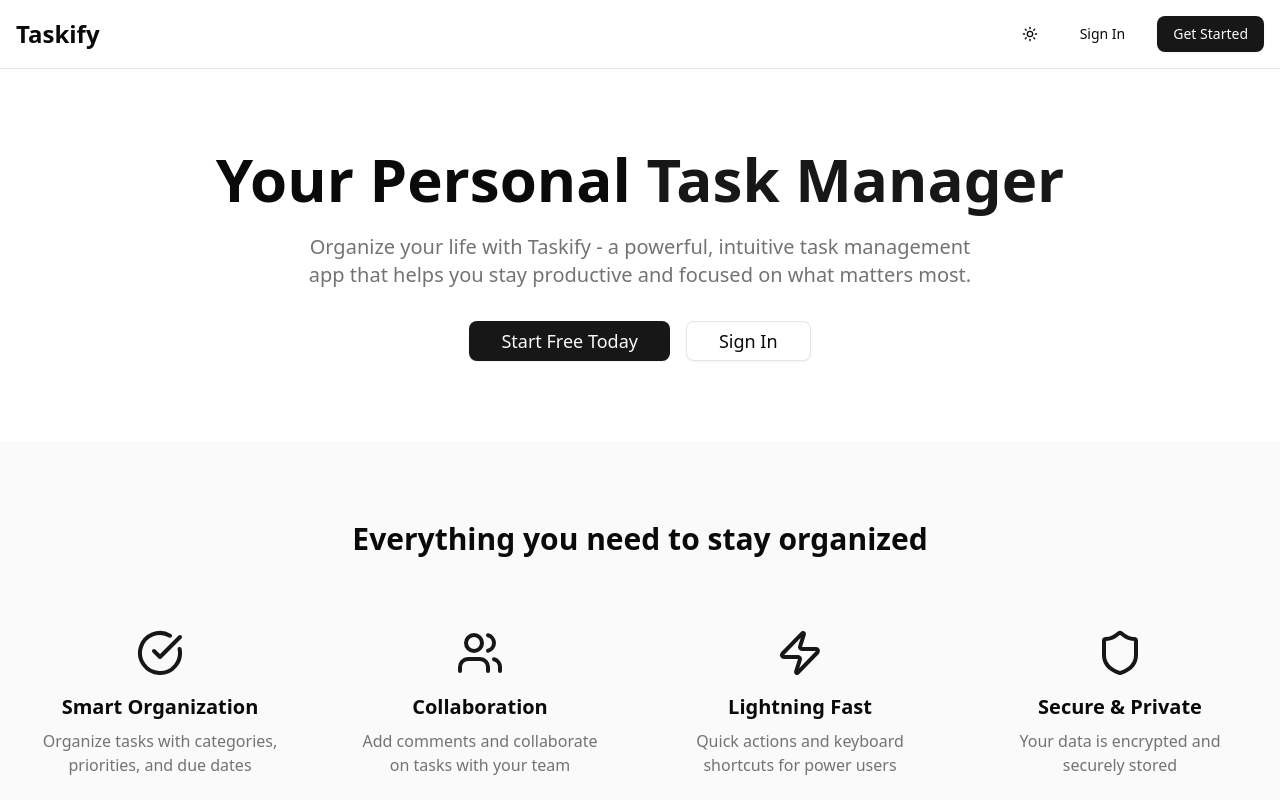
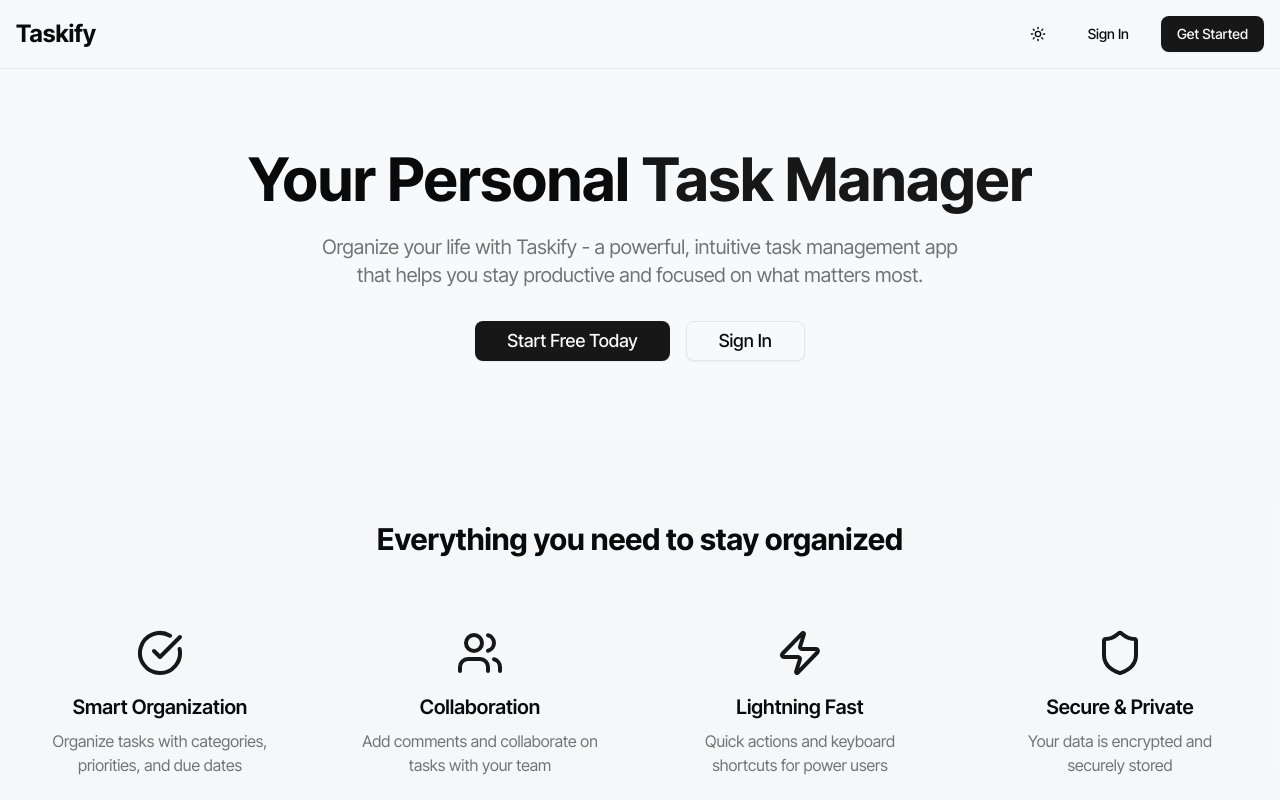
Before and after one commit to faizan1250/taskify, a React (Vite) app in the folder apps/frontend/: page / in a window 1280 px wide. Shown: the top 800 px of the page. Built offline with nearby package versions, Linux system fonts and the light colour scheme; no server answers.

Commit message:
feat(frontend): premium design tokens for brand fonts motion shadows refs premium-ui

```diff
--- a/apps/frontend/src/index.css
+++ b/apps/frontend/src/index.css
@@ -1,3 +1,4 @@
+@import "@fontsource-variable/inter-tight";
 @import "tailwindcss";
 @import "tw-animate-css";
 @import "./components/ui/line-clamp.css";
@@ -40,11 +41,33 @@
   --color-sidebar-accent-foreground: var(--sidebar-accent-foreground);
   --color-sidebar-border: var(--sidebar-border);
   --color-sidebar-ring: var(--sidebar-ring);
+  --color-brand-50: var(--brand-50);
+  --color-brand-100: var(--brand-100);
+  --color-brand-200: var(--brand-200);
+  --color-brand-300: var(--brand-300);
+  --color-brand-500: var(--brand-500);
+  --color-brand-600: var(--brand-600);
+  --color-brand-700: var(--brand-700);
+  --color-action-primary: var(--action-primary);
+  --color-action-primary-foreground: var(--action-primary-foreground);
+}
+
+@theme {
+  --font-display: "Inter Tight Variable", "Inter Tight", ui-sans-serif, system-ui,
+    -apple-system, "Segoe UI", sans-serif;
+  --font-sans: "Inter Tight Variable", "Inter Tight", ui-sans-serif, system-ui,
+    -apple-system, "Segoe UI", sans-serif;
+
+  --shadow-tier-1: 0 1px 2px rgb(0 0 0 / 0.06);
+  --shadow-tier-2:
+    inset 0 1px 0 rgb(255 255 255 / 0.08), 0 2px 6px rgb(0 0 0 / 0.22);
+  --shadow-tier-3:
+    inset 0 1px 0 rgb(255 255 255 / 0.25), 0 2px 6px rgb(0 0 0 / 0.28);
 }
 
 :root {
   --radius: 0.625rem;
-  --background: oklch(1 0 0);
+  --background: oklch(0.984 0.005 230);
   --foreground: oklch(0.145 0 0);
   --card: oklch(1 0 0);
   --card-foreground: oklch(0.145 0 0);
@@ -75,6 +98,21 @@
   --sidebar-accent-foreground: oklch(0.205 0 0);
   --sidebar-border: oklch(0.922 0 0);
   --sidebar-ring: oklch(0.708 0 0);
+  /* Brand primitives — teal sourced at oklch(0.55 0.12 230), ramp stepped around it */
+  --brand-50: oklch(0.97 0.03 230);
+  --brand-100: oklch(0.93 0.05 230);
+  --brand-200: oklch(0.86 0.08 230);
+  --brand-300: oklch(0.76 0.1 230);
+  --brand-500: oklch(0.55 0.12 230);
+  --brand-600: oklch(0.47 0.11 230);
+  --brand-700: oklch(0.39 0.09 230);
+  /* Semantic action token — UI code references this, never the brand ramp */
+  --action-primary: var(--brand-500);
+  --action-primary-foreground: oklch(1 0 0);
+  /* Motion tokens — quick: hover/press, base: simple transitions, compose: complex */
+  --motion-quick: 150ms ease-out;
+  --motion-base: 250ms ease-out;
+  --motion-compose: 400ms cubic-bezier(0.22, 1, 0.36, 1);
 }
 
 .dark {
@@ -82,7 +120,7 @@
   --foreground: oklch(0.985 0 0);
   --card: oklch(0.205 0 0);
   --card-foreground: oklch(0.985 0 0);
-  --popover: oklch(0.205 0 0);
+  --popover: oklch(0.24 0 0);
   --popover-foreground: oklch(0.985 0 0);
   --primary: oklch(0.922 0 0);
   --primary-foreground: oklch(0.205 0 0);
@@ -109,6 +147,9 @@
   --sidebar-accent-foreground: oklch(0.985 0 0);
   --sidebar-border: oklch(1 0 0 / 10%);
   --sidebar-ring: oklch(0.556 0 0);
+  /* Stepped dark action: lighter ramp stop holds contrast on near-black surfaces */
+  --action-primary: var(--brand-300);
+  --action-primary-foreground: oklch(0.22 0.03 230);
 }
 
 @layer base {
```
